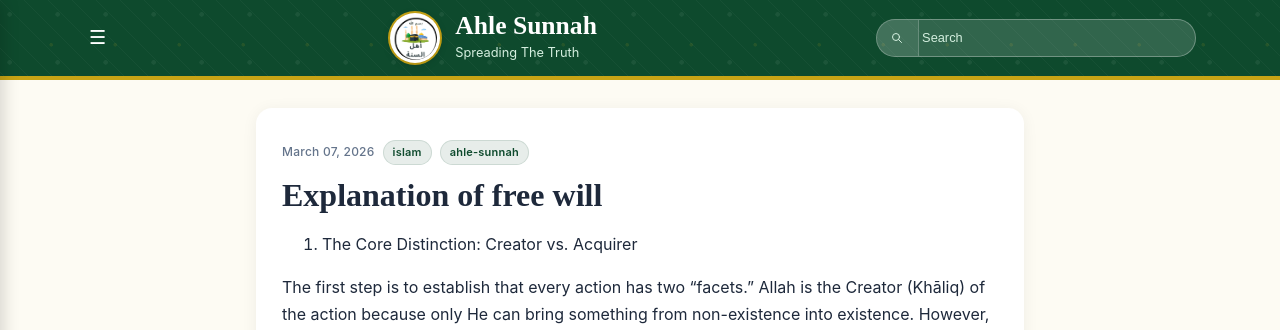
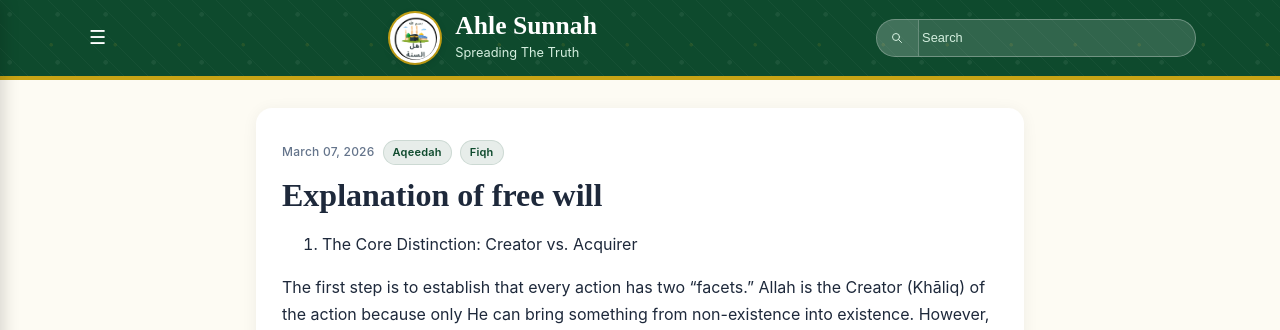
Before and after one commit to Fali17/ahlesunnah, a Jekyll site: the page built from _posts/2026-03-07-explanation-of-free-will.md, in a window 1280 px wide and 900 px high. Shown: the top 330 px of the window. Built offline with Jekyll 4.4.1, drawn with Linux system fonts in a browser that asks for light colours.

Commit message:
Update 2026-03-07-explanation-of-free-will.md

```diff
--- a/_posts/2026-03-07-explanation-of-free-will.md
+++ b/_posts/2026-03-07-explanation-of-free-will.md
@@ -2,7 +2,7 @@
 layout: post
 title: "Explanation of free will"
 date: 2026-03-07 00:22:07 +0000
-tags: [islam, ahle-sunnah]
+tags: [Aqeedah,Fiqh]
 ---
 
 1. The Core Distinction: Creator vs. Acquirer
```
